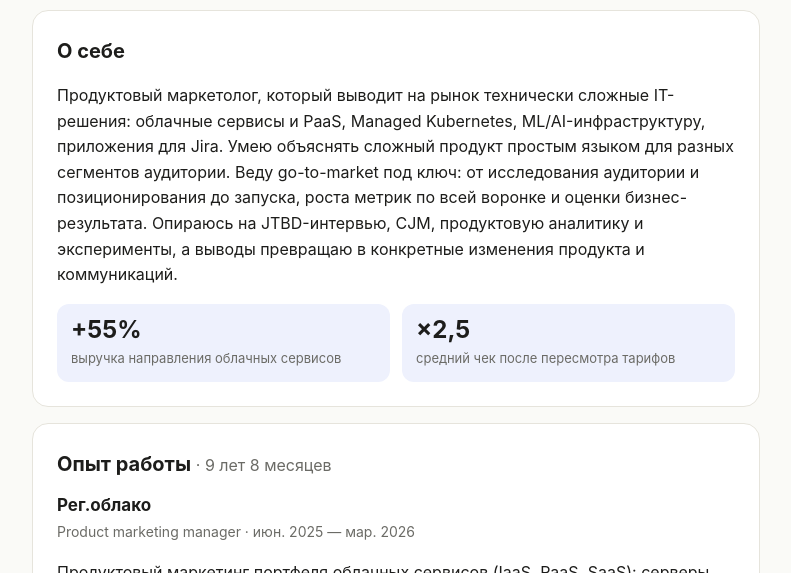
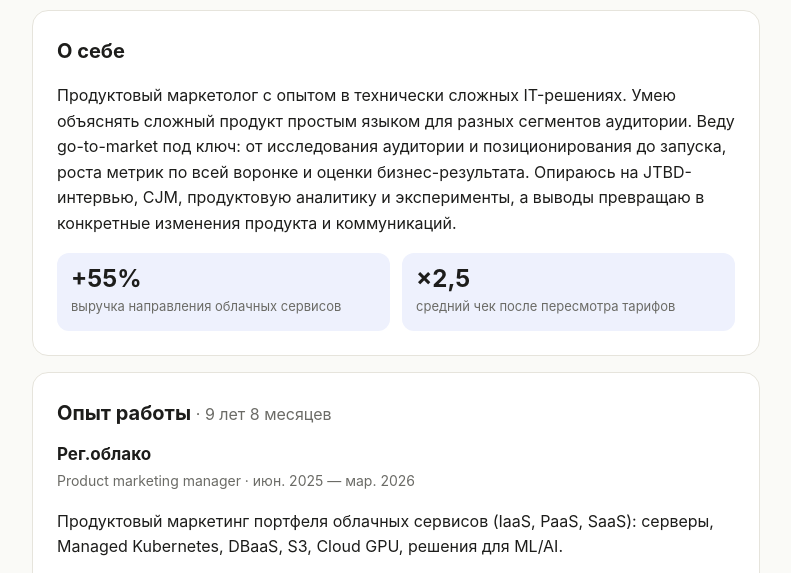
Before and after one commit to Dbelokon-cpu/resume, a plain HTML site: page index.html in a window 1280 px wide. Shown: the part 186-759 px from the top of the page, without its empty margins (244-1035 px from the left). Drawn offline with Linux system fonts and the light colour scheme.

Commit message:
Shorten About opening

```diff
--- a/index.html
+++ b/index.html
@@ -55,7 +55,7 @@ dd{margin:0}
 
 <section>
   <h2>О себе</h2>
-  <p>Продуктовый маркетолог, который выводит на рынок технически сложные IT-решения: облачные сервисы и PaaS, Managed Kubernetes, ML/AI-инфраструктуру, приложения для Jira. Умею объяснять сложный продукт простым языком для разных сегментов аудитории. Веду go-to-market под ключ: от исследования аудитории и позиционирования до запуска, роста метрик по всей воронке и оценки бизнес-результата. Опираюсь на JTBD-интервью, CJM, продуктовую аналитику и эксперименты, а выводы превращаю в конкретные изменения продукта и коммуникаций.</p>
+  <p>Продуктовый маркетолог с опытом в технически сложных IT-решениях. Умею объяснять сложный продукт простым языком для разных сегментов аудитории. Веду go-to-market под ключ: от исследования аудитории и позиционирования до запуска, роста метрик по всей воронке и оценки бизнес-результата. Опираюсь на JTBD-интервью, CJM, продуктовую аналитику и эксперименты, а выводы превращаю в конкретные изменения продукта и коммуникаций.</p>
   <div class="stats">
     <div class="stat"><b>+55%</b><span>выручка направления облачных сервисов</span></div>
     <div class="stat"><b>×2,5</b><span>средний чек после пересмотра тарифов</span></div>
```
